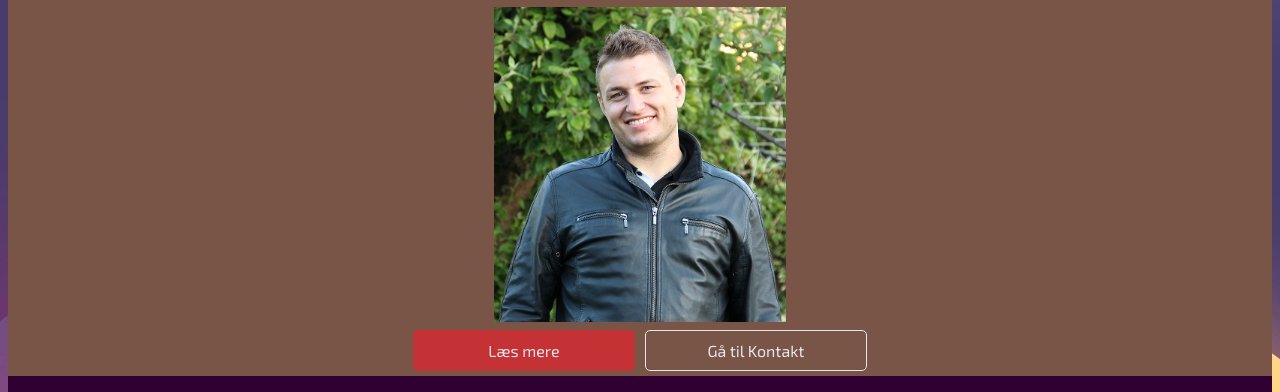
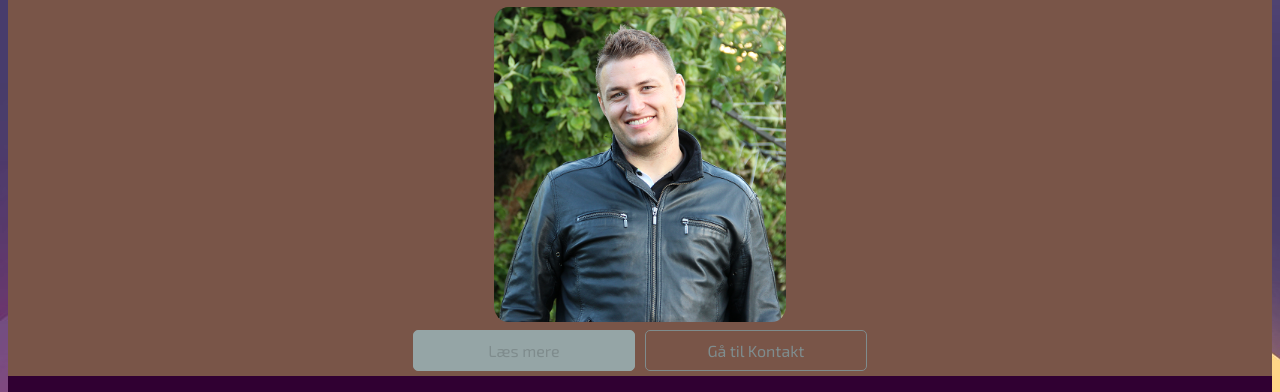
Before and after one commit to nfvind/NicklasVind_DK, a website: page app/index.html in a window 1280 px wide. Shown: the part 199-591 px from the top of the page. Drawn offline with nearby package versions, Linux system fonts and the light colour scheme; files that its build step writes are made by us from their sources.

Commit message:
Update main.scss

```diff
--- a/app/styles/main.scss
+++ b/app/styles/main.scss
@@ -1,7 +1,7 @@
-$ColorOne: #c43235;
+$ColorOne: #95a5a6;
 $ColorTwo:#300032;
 $ColorThree: #06000a;
-$ColorFour:#e6e6e8;
+$ColorFour:#7f8c8d;
 
 $fontFam:'Ubuntu', sans-serif;
 $fontFam2: 'Nunito', sans-serif;
@@ -256,7 +256,11 @@ $fontFam6: 'Playfair Display', serif;
     }
   }
 }
-
+.content-element {
+  #frontpageImg {
+    border-radius: 5%;
+  }
+}
 body {
   /*background-color: $ColorThree;*/
   font-family: $fontFam3;
```
